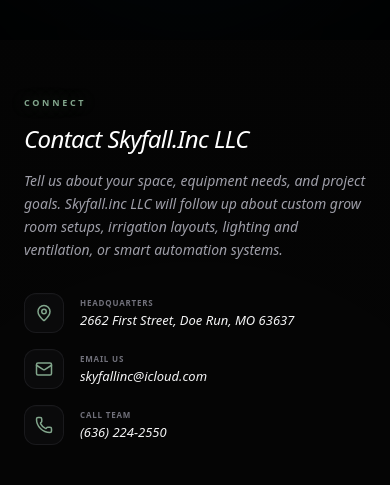
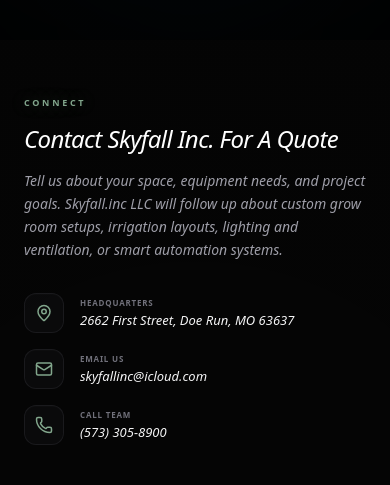
Before and after one commit to mahaylab0404/skyfall-inc-llc, a React (Vite) app: page / in a window 390 px wide. Shown: the part 7300-7785 px from the top of the page. Built offline with nearby package versions, Linux system fonts and the light colour scheme.

Commit message:
Update contact heading to 'for a Quote', fix phone number to 573-305-8900 everywhere

```diff
--- a/src/components/Contact.tsx
+++ b/src/components/Contact.tsx
@@ -57,7 +57,7 @@
                 </div>
                 <div className="text-sm">
                   <p className="text-zinc-500 uppercase tracking-widest text-[8px] md:text-[9px] mb-0.5 font-bold">{c.phoneLabel}</p>
-                  <a href="tel:6362242550" className="text-zinc-100 hover:text-brand-sage transition-colors text-[13px] md:text-[14px] font-light italic">(636) 224-2550</a>
+                  <a href="tel:5733058900" className="text-zinc-100 hover:text-brand-sage transition-colors text-[13px] md:text-[14px] font-light italic">(573) 305-8900</a>
                 </div>
               </div>
             </div>
--- a/src/translations.ts
+++ b/src/translations.ts
@@ -90,7 +90,7 @@
     },
     contact: {
       eyebrow: 'Connect',
-      heading: 'Contact Skyfall.inc LLC',
+      heading: 'Contact Skyfall Inc. for a Quote',
       sub: 'Tell us about your space, equipment needs, and project goals. Skyfall.inc LLC will follow up about custom grow room setups, irrigation layouts, lighting and ventilation, or smart automation systems.',
       hqLabel: 'Headquarters',
       emailLabel: 'Email Us',
```
Also changed, not shown: 1 other file (tests, documents, lock files or other folders).
